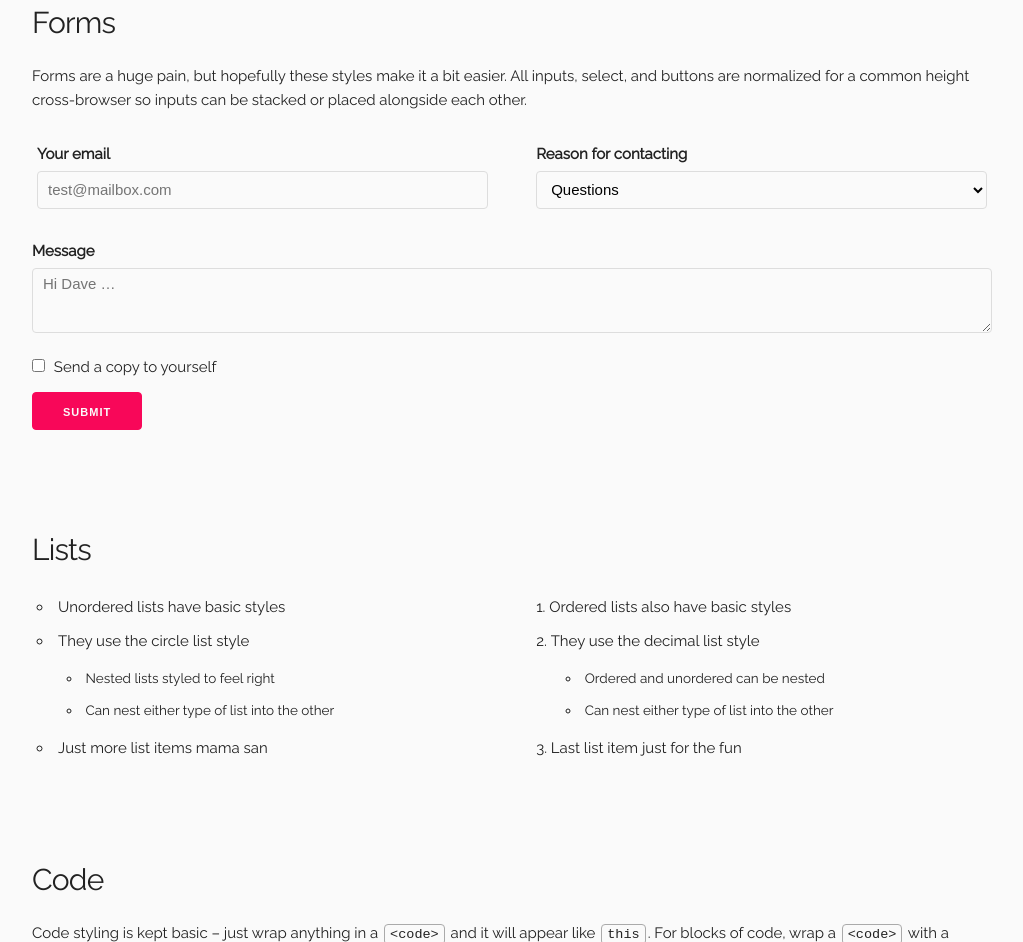
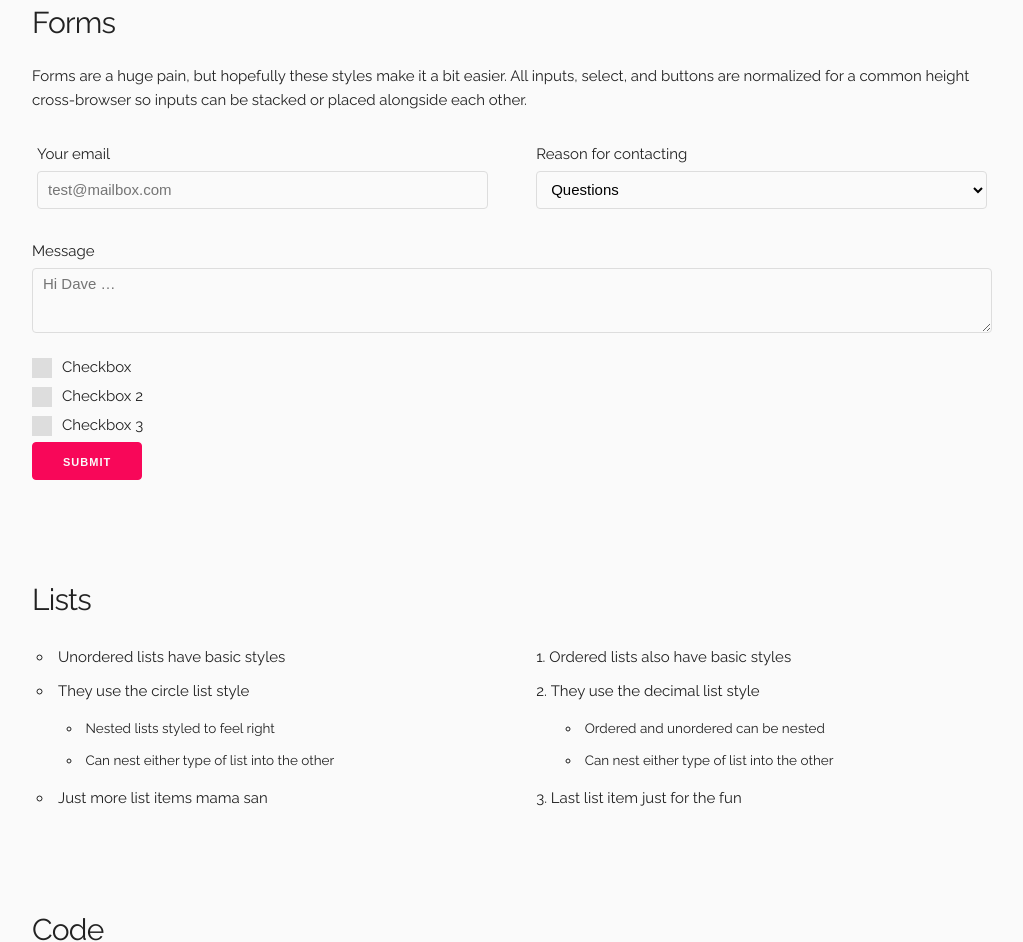
Before and after one commit to AlissonSteffens/ministrap, a website: page docs/index.html in a window 1280 px wide. Shown: the part 2348-3290 px from the top of the page, without its empty margins (128-1151 px from the left). Drawn offline with Linux system fonts and the light colour scheme.

Commit message:
custom checks

```diff
--- a/docs/index.html
+++ b/docs/index.html
@@ -160,10 +160,19 @@
           </div>
           <label for="exampleMessage">Message</label>
           <textarea class="full-width" placeholder="Hi Dave &hellip;" id="exampleMessage"></textarea>
-          <label class="example-send-yourself-copy">
-            <input type="checkbox">
-            <span class="label-body">Send a copy to yourself</span>
-          </label>
+
+          <div>
+            <input id="styled-checkbox-1" type="checkbox" value="value1">
+            <label for="styled-checkbox-1">Checkbox</label>
+          </div>
+          <div>
+            <input id="styled-checkbox-2" type="checkbox" value="value1">
+            <label for="styled-checkbox-2">Checkbox 2</label>
+          </div>
+          <div>
+            <input id="styled-checkbox-3" type="checkbox" value="value1">
+            <label for="styled-checkbox-3">Checkbox 3</label>
+          </div>
           <input class="button-primary" type="submit" value="Submit">
         </form>
       </div>
--- a/docs/ministrap.css
+++ b/docs/ministrap.css
@@ -408,7 +408,6 @@ label,
 legend {
   display: block;
   margin-bottom: 0.5rem;
-  font-weight: 600;
 }
 
 fieldset {
@@ -425,6 +424,50 @@ label > .label-body {
   display: inline-block;
   margin-left: 0.5rem;
   font-weight: normal;
+}
+
+input[type=checkbox] {
+  position: absolute;
+  opacity: 0;
+}
+input[type=checkbox] + label {
+  position: relative;
+  cursor: pointer;
+  padding: 0;
+}
+input[type=checkbox] + label:before {
+  content: "";
+  margin-right: 10px;
+  display: inline-block;
+  vertical-align: text-top;
+  width: 20px;
+  height: 20px;
+  background: #ddd;
+}
+input[type=checkbox]:hover + label:before {
+  background: #F80759;
+}
+input[type=checkbox]:checked + label:before {
+  background: #F80759;
+}
+input[type=checkbox]:disabled + label {
+  color: #ccc;
+  cursor: auto;
+}
+input[type=checkbox]:disabled + label:before {
+  box-shadow: none;
+  background: #e74c3c;
+}
+input[type=checkbox]:checked + label:after {
+  content: "";
+  position: absolute;
+  left: 5px;
+  top: 9px;
+  background: #FAFAFA;
+  width: 4px;
+  height: 4px;
+  box-shadow: 2px 0 0 #FAFAFA, 4px 0 0 #FAFAFA, 4px 0px 0 #FAFAFA, 4px -2px 0 #FAFAFA, 4px -4px 0 #FAFAFA, 4px -6px 0 #FAFAFA;
+  transform: rotate(45deg);
 }
 
 /* Lists
--- a/scss/index.scss
+++ b/scss/index.scss
@@ -233,7 +233,6 @@ input[type="button"].button-primary:focus {
   border-color: $dark-primary;
 }
 
-
 /* Forms
 –––––––––––––––––––––––––––––––––––––––––––––––––– */
 input[type="email"],
@@ -287,8 +286,7 @@ select:focus {
 label,
 legend {
   display: block;
-  margin-bottom: .5rem;
-  font-weight: 600; }
+  margin-bottom: .5rem; }
 fieldset {
   padding: 0;
   border-width: 0; }
@@ -300,6 +298,72 @@ label > .label-body {
   margin-left: .5rem;
   font-weight: normal; }
 
+input[type="checkbox"] {
+  position: absolute; // take it out of document flow
+  opacity: 0; // hide it
+
+  & + label {
+    position: relative;
+    cursor: pointer;
+    padding: 0;
+  }
+
+  // Box.
+  & + label:before {
+    content: '';
+    margin-right: 10px;
+    display: inline-block;
+    vertical-align: text-top;
+    width: 20px;
+    height: 20px;
+    background: $gray;
+  }
+
+  // Box hover
+  &:hover + label:before {
+    background: $primary-color;
+  }
+
+  // Box focus
+  &:focus + label:before {
+  }
+
+  // Box checked
+  &:checked + label:before {
+    background: $primary-color;
+  }
+
+  // Disabled state label.
+  &:disabled + label {
+    color: $light-gray;
+    cursor: auto;
+  }
+
+  // Disabled box.
+  &:disabled + label:before {
+    box-shadow: none;
+    background: $danger-color;
+  }
+
+  // Checkmark. Could be replaced with an image
+  &:checked + label:after {
+    content: '';
+    position: absolute;
+    left: 5px;
+    top: 9px;
+    background: $white;
+    width: 4px;
+    height: 4px;
+    box-shadow:
+      2px 0 0 $white,
+      4px 0 0 $white,
+      4px 0px 0 $white,
+      4px -2px 0 $white,
+      4px -4px 0 $white,
+      4px -6px 0 $white;
+    transform: rotate(45deg);
+  }
+}
 
 /* Lists
 –––––––––––––––––––––––––––––––––––––––––––––––––– */
```
Also changed, not shown: dist/ministrap.css.
